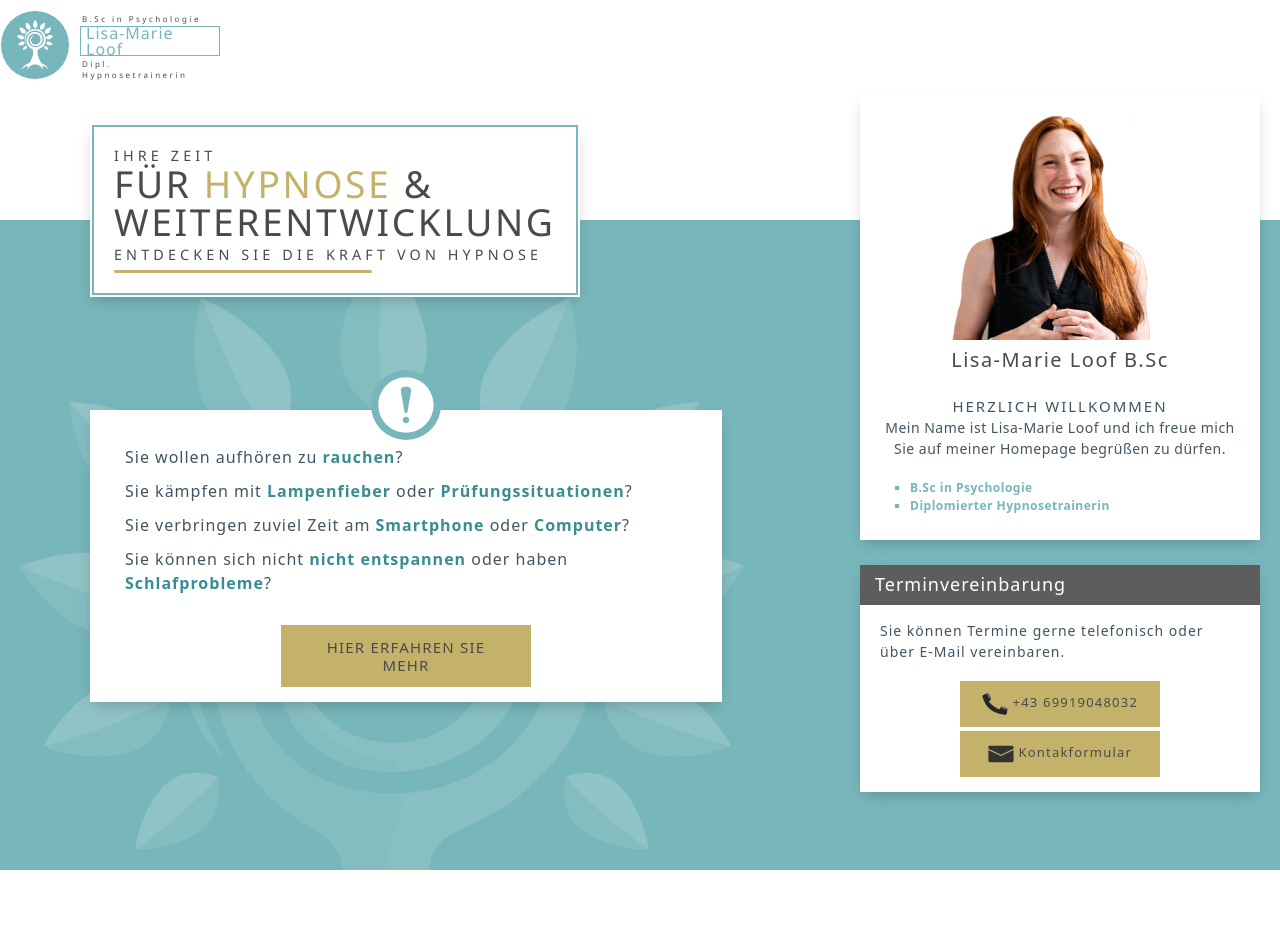
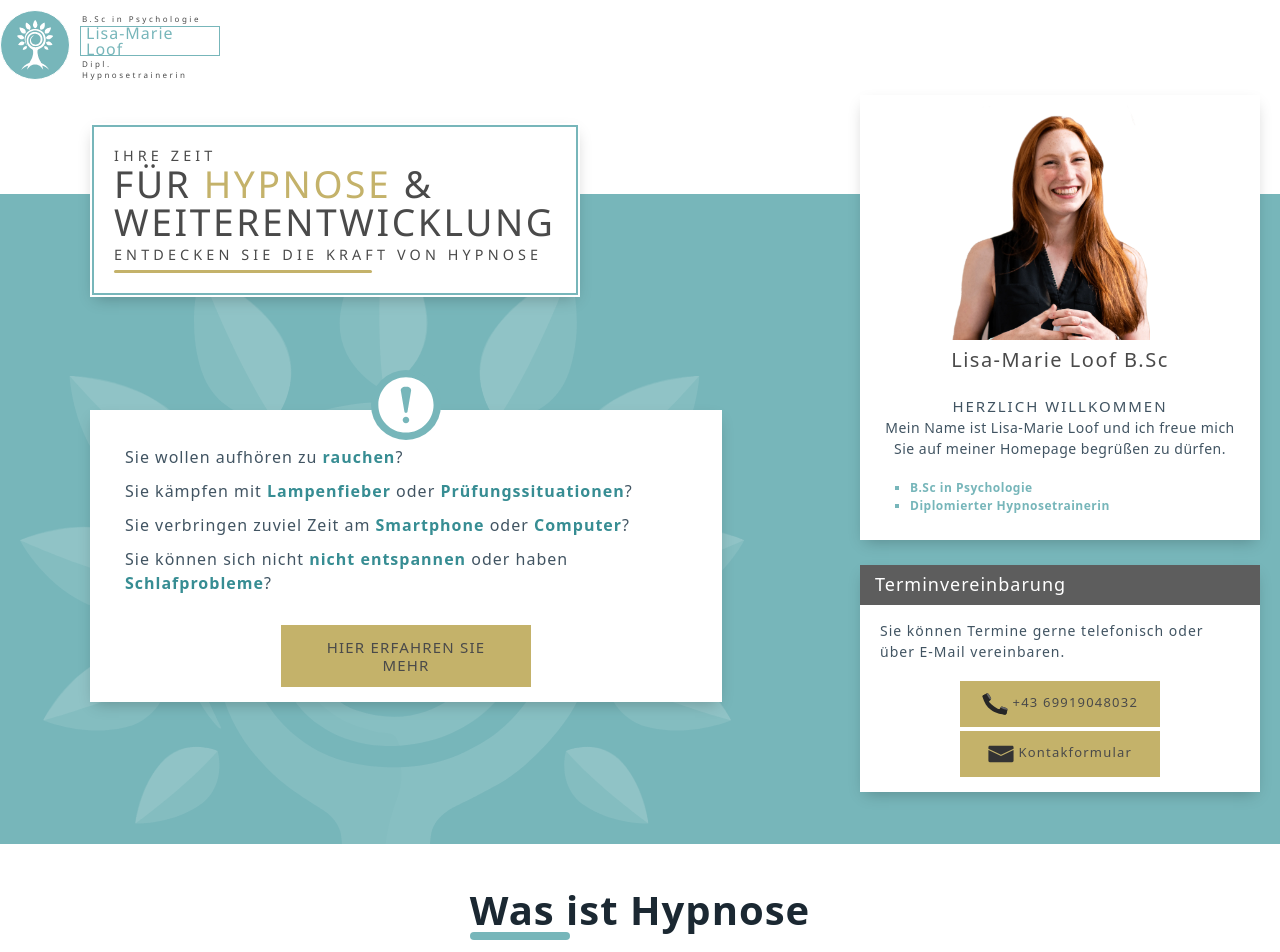
Before and after one commit to lauhard/lisamarieloof, a SvelteKit app: page / in a window 1280 px wide. Shown: the top 952 px of the page. Built offline with nearby package versions, Linux system fonts and the light colour scheme.

Commit message:
fix grid

```diff
--- a/src/routes/+layout.svelte
+++ b/src/routes/+layout.svelte
@@ -88,9 +88,15 @@
             // max-width: var(--content-width);
             // height: 100vh;
             // background-color: green;
-            min-height: 100%;
+            // min-height: 100%;
+            min-height: 100vh;
+            display: flex;
+            flex-direction: column;
             height: auto;
+            justify-content: space-between;
+            // background-color: blue;
             width: 100%;
+            // overflow: scroll;
         }
         @media screen and (max-width: 680px) {
             :global(#logoSvg) {
--- a/src/routes/+page.svelte
+++ b/src/routes/+page.svelte
@@ -87,7 +87,7 @@
 </section>
 
 <section class="section section-two">
-    <h1 class="decoeator" id="home_section2">Section2</h1>
+    <h1 class="decoeator" id="home_section2">Was ist Hypnose</h1>
 </section>
 
 <section class="section section-three">
@@ -103,6 +103,7 @@
         // --bg-information: blue;
         // --bg-contact: orange;
         // --bg-section-one: gray;
+        // --bg-section-two: red;
 
         --grid-columns: 20% 25% 10% 20% auto;
         --grid-rows-desktop: 10% 10% 10% auto;
@@ -165,7 +166,8 @@
         justify-content: center;
         // min-height: 100vh;
         height: 100%;
-        min-height: 1000px;
+        margin:0px;
+        // min-height: 1000px;
         background-color: var(--bg-section-one);
         .content-wrapper {
             box-sizing: border-box;
@@ -173,7 +175,7 @@
             position: relative;
             flex-direction: column;
             background: var(--bg-content-wrapper, transparent);
-            // min-height: 100vh;
+            min-height: 100vh;
             height: 100%;
             width: 100%;  // height: 100vh; !!!!!!!!!!!!!!!!!!!!!!!!!!!!!!!!!
             max-width: var(--content-width, 1240px);
@@ -187,7 +189,7 @@
         background: var(--bg-grid, transparent);
         margin-top: 80px;
         width: 100%;
-        // min-height: 100vh; /**"""""!!!!!!!!!!!!!!!!!!!!!!!!!!!!!!!!!!!!!!!!!!"*/
+        min-height: 100vh; /**"""""!!!!!!!!!!!!!!!!!!!!!!!!!!!!!!!!!!!!!!!!!!"*/
         height: 100vh;
     }
 
@@ -259,6 +261,24 @@
         }
     }
 
+
+
+
+
+    .section-two{
+        background-color: var(--bg-section-two);
+        height: auto;
+        // margin-top:80px;
+
+    }
+
+
+
+
+
+
+
+
     @media screen and (min-width: 375px) and (max-width: 1093px) {
         .background-svg-banner {
             overflow: hidden;
@@ -279,12 +299,11 @@
         }
         .section-one {
             min-height: 100vh;
-            // margin-bottom: 100px;
-            height: auto;
+            height: 100%;
         }
         .grid{
             height: 100%;
-            margin-bottom: 50px;
+            margin-bottom: 100px;
         }
         .main-grid {
             grid-template-rows: var(--grid-rows-mobile, auto);
@@ -322,13 +341,13 @@
     }
 
     @media screen and (min-width: 1094px) {
-        .section::after {
-            font-size: 13px;
-            font-family: "Arial";
-            content: "device: i dont care...";
-        }
+        // .section::after {
+        //     font-size: 13px;
+        //     font-family: "Arial";
+        //     content: "device: i dont care...";
+        // }
         .section-one {
-            height: 100vh;
+            // height: 100vh;
         }
         .main-grid {
             grid-template-areas: var(--grid-template-desktop, auto);
```
